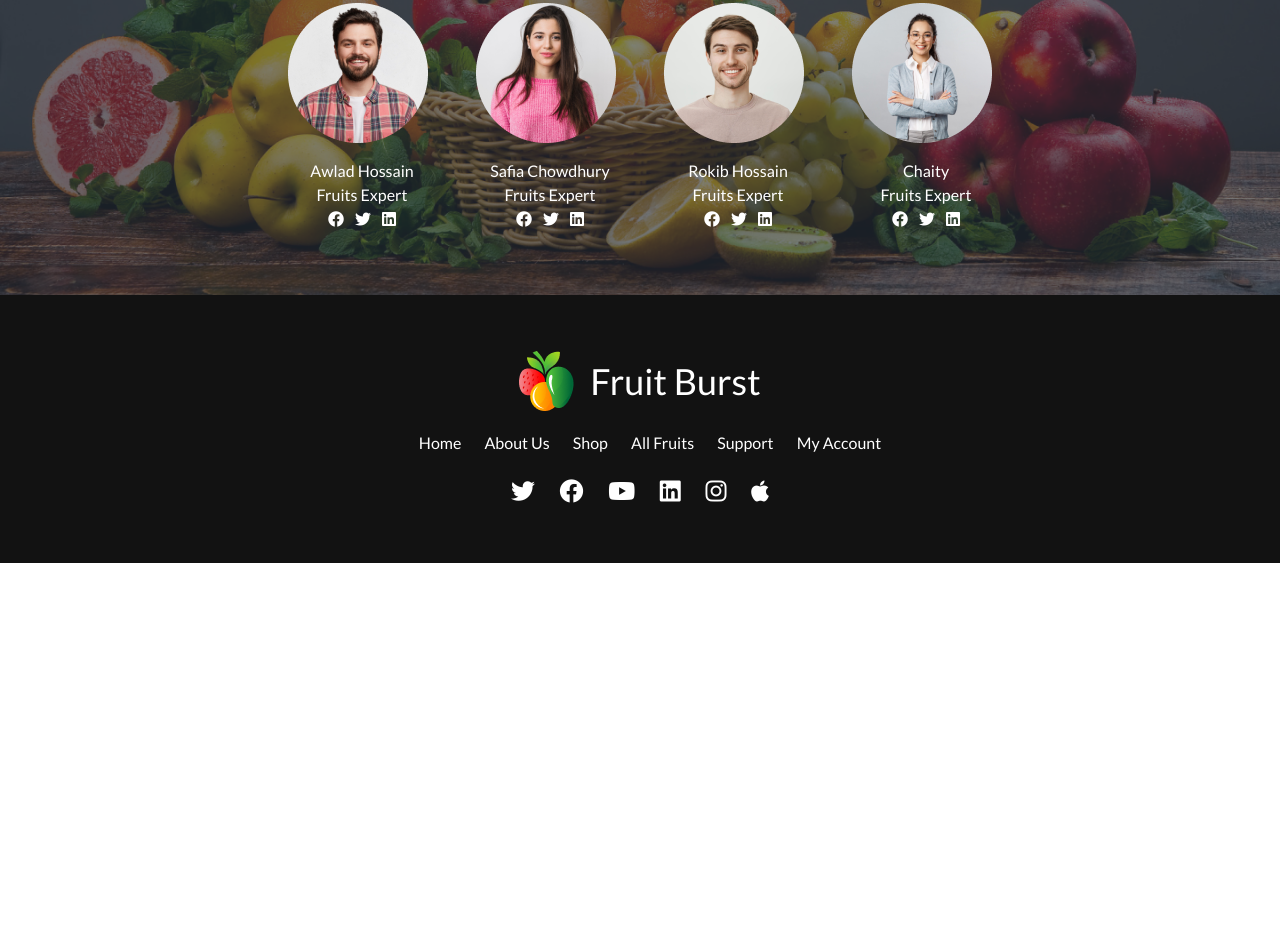
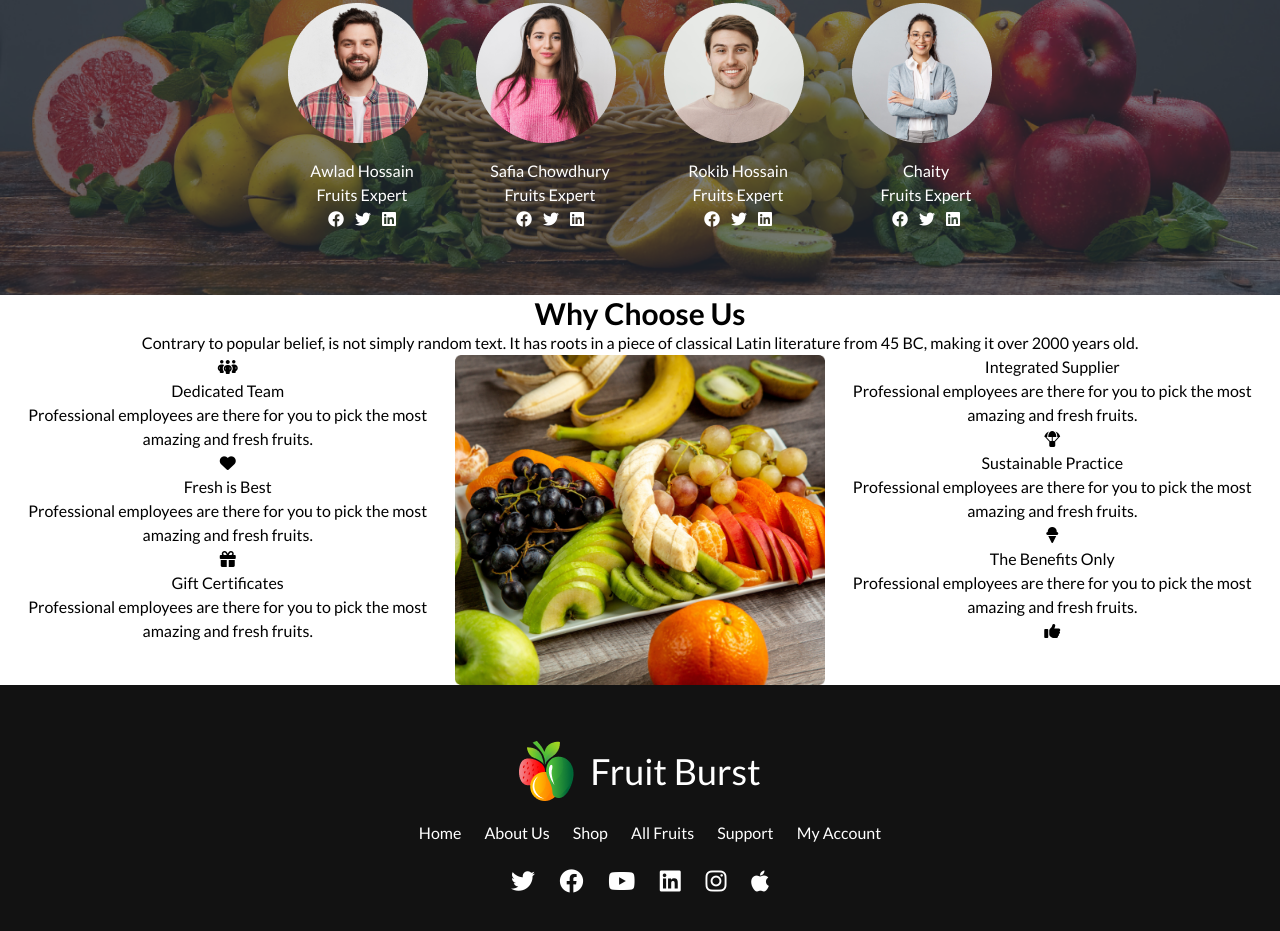
Before and after one commit to siedurrahman/my-third-assignment, a plain HTML site: page index.html in a window 1280 px wide. Shown: the part 1464-2395 px from the top of the page. Before the commit the page ends 2027 px from the top, so only its background shows below. Drawn offline with nearby package versions, Linux system fonts and the light colour scheme.

Commit message:
footer commit

```diff
--- a/index.html
+++ b/index.html
@@ -499,6 +499,60 @@
                 </div>
               </div>
         </section>
+
+        <!-- choose us section -->
+        <section class="text-black text-center">
+          <h1 class=" text-3xl font-semibold">Why Choose Us</h1>
+          <p>Contrary to popular belief, is not simply random text. It has roots in a piece of classical Latin literature from 45 BC, making it over 2000 years old.</p>
+          <!-- choose us team section start -->
+          <div class="flex">
+          <div class="">
+            <div>
+              <i class="fa-solid fa-people-group"></i>
+              <h1>Dedicated Team</h1>
+              <p>Professional employees are there for you to pick the most amazing and fresh fruits.</p>
+            </div>
+            <div>
+              <i class="fa-solid fa-heart"></i>
+              <h1>Fresh is Best</h1>
+              <p>Professional employees are there for you to pick the most amazing and fresh fruits.</p>
+           </div>
+           <div>
+            <i class="fa-solid fa-gift"></i>
+            <h1>Gift Certificates</h1>
+            <p>Professional employees are there for you to pick the most amazing and fresh fruits.</p>
+          </div>
+          </div>
+          <!-- choose us image -->
+          <div>
+            <img src="./images/whychoose1.png" alt="">
+          </div>
+          <!--  choose us supplier-->
+          <div>
+
+           <div>
+            <h1>Integrated Supplier</h1>
+            <p>Professional employees are there for you to pick the most amazing and fresh fruits.</p>
+            <i class="fa-solid fa-parachute-box"></i>
+          </div>
+          <div>
+          <h1>Sustainable Practice</h1>
+          <p>Professional employees are there for you to pick the most amazing and fresh fruits.</p>
+          <i class="fa-solid fa-ice-cream"></i>
+          </div>
+
+          <div>
+            <h1>The Benefits Only</h1>
+            <p>Professional employees are there for you to pick the most amazing and fresh fruits.</p>
+            <i class="fa-solid fa-thumbs-up"></i>
+
+          </div>
+
+          </div>
+
+        </div>
+        </section>
+          <!-- choose us section -->
     </main>
     <footer class=" bg-[#121212] text-center py-14 space-y-5">
         <!-- footer fruit burst -->
```
